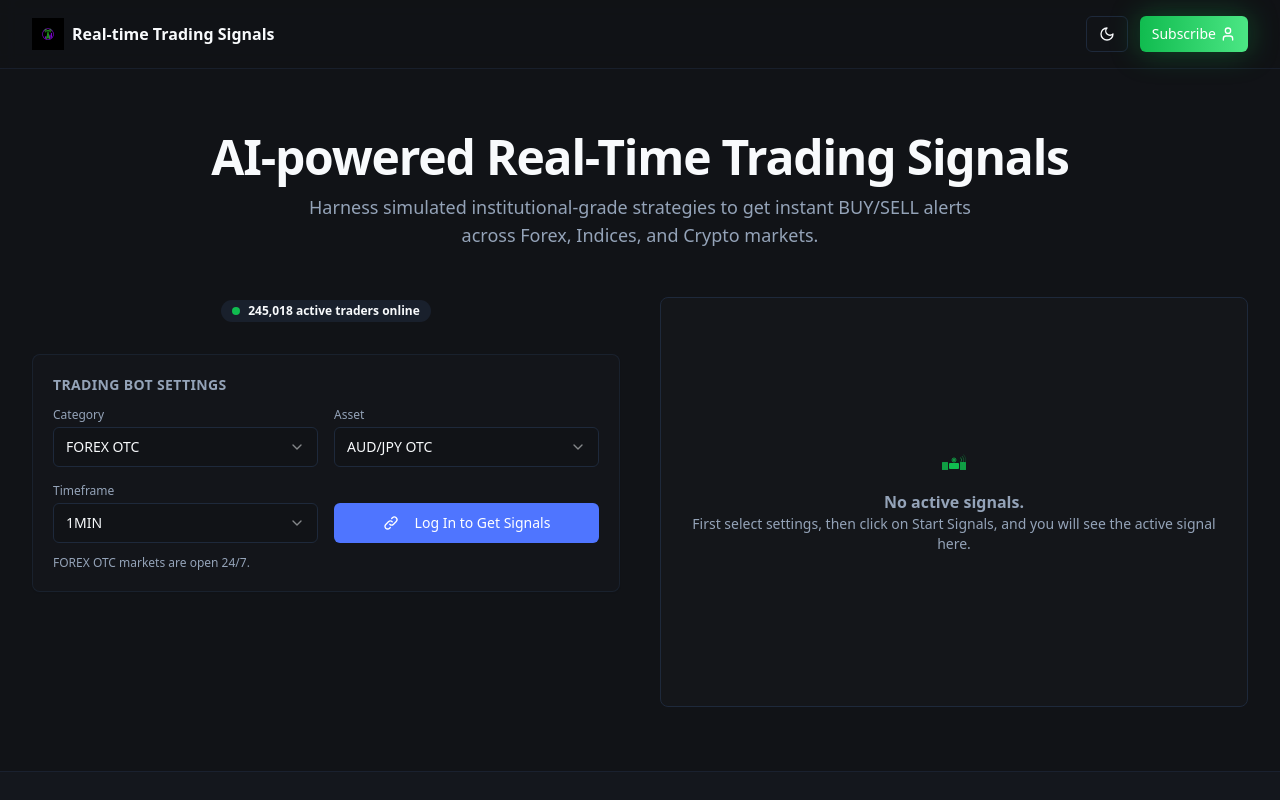
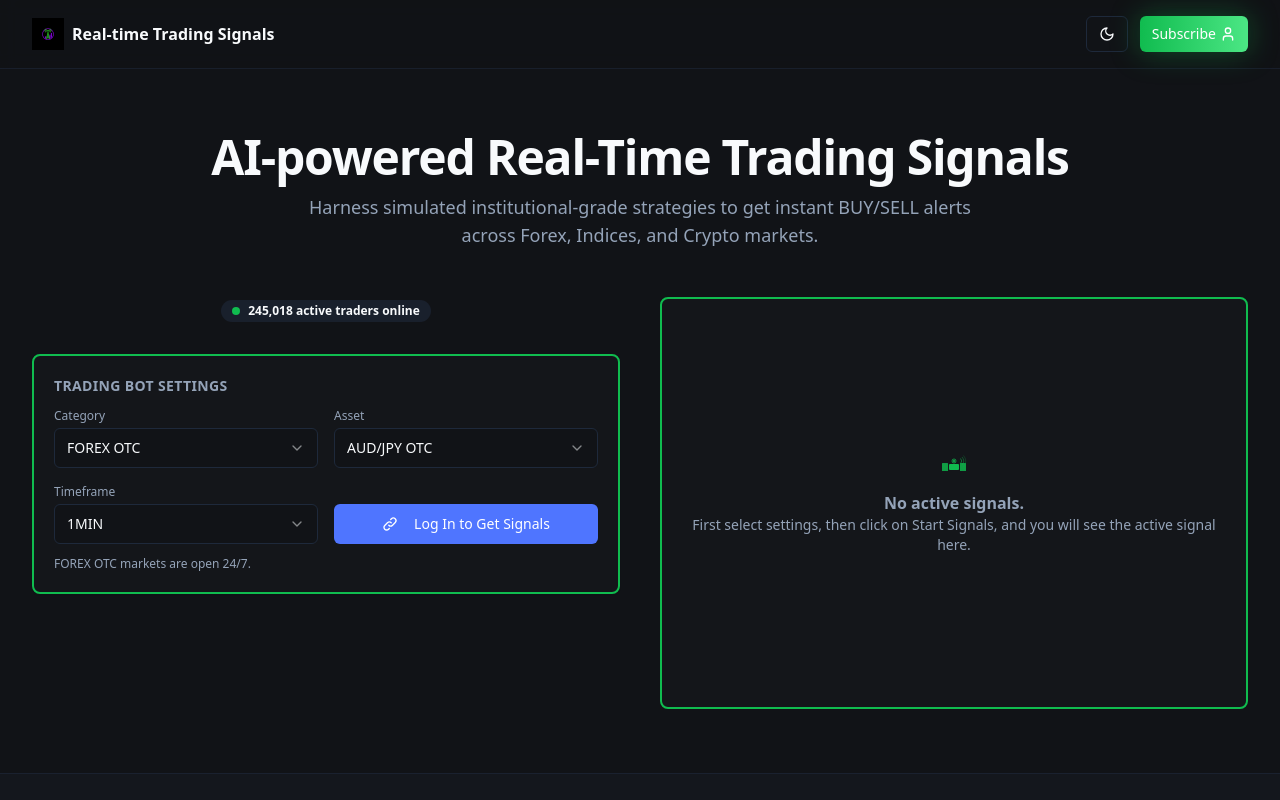
Before and after one commit to star-shaanti/trade-wave-ai, a React (Vite) app: page / in a window 1280 px wide. Shown: the top 800 px of the page. Built offline with nearby package versions, Linux system fonts and the light colour scheme.

Commit message:
Add green border to signals
Added a green border around the "Trading Bot Settings" and "No active signals" sections to match the third screenshot.
-edited src/pages/Index.tsx

```diff
--- a/src/pages/Index.tsx
+++ b/src/pages/Index.tsx
@@ -330,7 +330,7 @@ const Index = () => {
                 </Badge>
               </div>
 
-              <Card className="mt-8 p-5 bg-card/60 border-border/60">
+              <Card className="mt-8 p-5 bg-card/60 border-2 border-signal-green">
                 <div className="text-sm uppercase tracking-wide text-muted-foreground font-semibold mb-3">
                   Trading Bot Settings
                 </div>
@@ -405,7 +405,7 @@ const Index = () => {
             </div>
 
             <div>
-              <div className="relative rounded-lg border border-border bg-card/60 p-6 overflow-hidden">
+              <div className="relative rounded-lg border-2 border-signal-green bg-card/60 p-6 overflow-hidden">
                 <div className="relative">
                   {!isAuthenticated || !latest ? (
                     <div className="h-[300px] md:h-[360px] flex flex-col items-center justify-center text-center text-muted-foreground">
```
